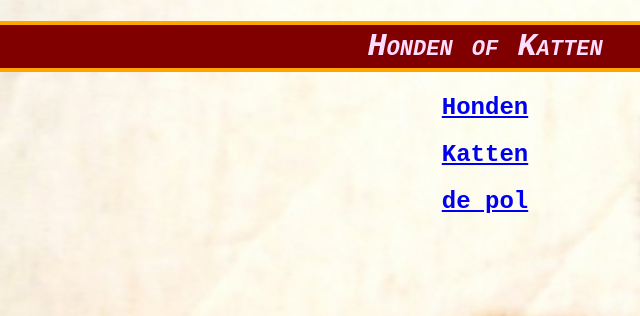
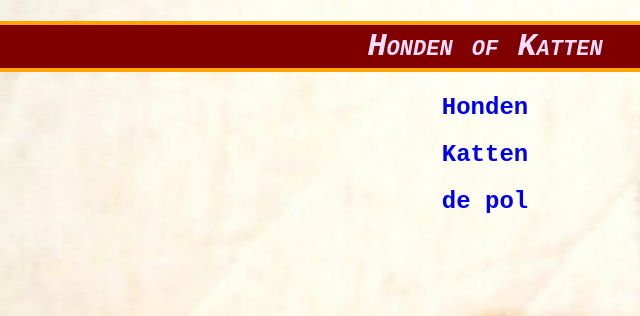
Before and after one commit to Dorien2005/Dorien2005.github.io, a plain HTML site: page index.html in a window 1280 px wide. Shown: the top 316 px of the page, 155-795 px from the left. Drawn offline with Linux system fonts and the light colour scheme.

Commit message:
geen lijn bij link

```diff
--- a/style/opmaak.css
+++ b/style/opmaak.css
@@ -54,7 +54,7 @@ td {
 }
 
 a {
-    text-decoration:none:;
+    text-decoration:none;
 }
 
 ul {
```
